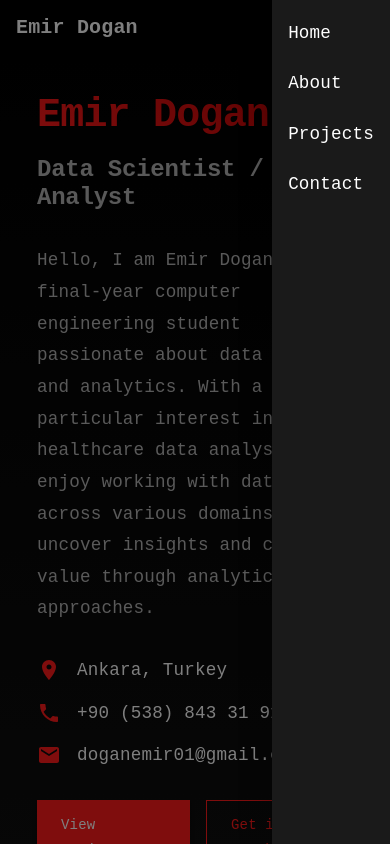
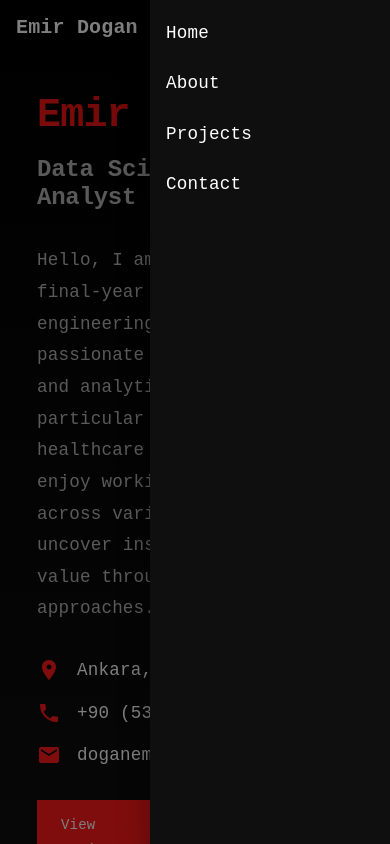
Before and after one commit to emirdoogan/emirdogan.github.io, a React (Vite) app: page / in a window 390 px wide. Both pictures are taken after a click on the button "open drawer". Shown: the top 844 px of the page. Built offline with nearby package versions, Linux system fonts and the light colour scheme.

Commit message:
Fix mobile drawer menu tap highlight issues

```diff
--- a/src/components/Navbar.tsx
+++ b/src/components/Navbar.tsx
@@ -44,12 +44,19 @@ const Navbar = () => {
             color: 'inherit',
             textDecoration: 'none',
             WebkitTapHighlightColor: 'transparent',
-            transition: 'background-color 0.3s',
+            outline: 'none',
+            transition: 'background-color 0.2s',
             '&:hover': {
               backgroundColor: 'rgba(255, 26, 26, 0.1)',
             },
             '&:active': {
+              backgroundColor: 'rgba(255, 26, 26, 0.1)',
+            },
+            '&:focus': {
               backgroundColor: 'transparent',
+            },
+            '&:focus-visible': {
+              outline: 'none',
             },
             '@media (hover: none)': {
               '&:hover': {
@@ -60,6 +67,10 @@ const Navbar = () => {
               },
               '&:focus': {
                 backgroundColor: 'transparent',
+                outline: 'none',
+              },
+              '&::after': {
+                display: 'none',
               }
             }
           }}
@@ -135,6 +146,16 @@ const Navbar = () => {
         ModalProps={{
           keepMounted: true,
         }}
+        sx={{
+          '& .MuiDrawer-paper': {
+            width: 240,
+            boxSizing: 'border-box',
+            backgroundColor: 'background.default',
+          },
+          '& *': {
+            WebkitTapHighlightColor: 'transparent',
+          }
+        }}
       >
         {drawer}
       </Drawer>
```
